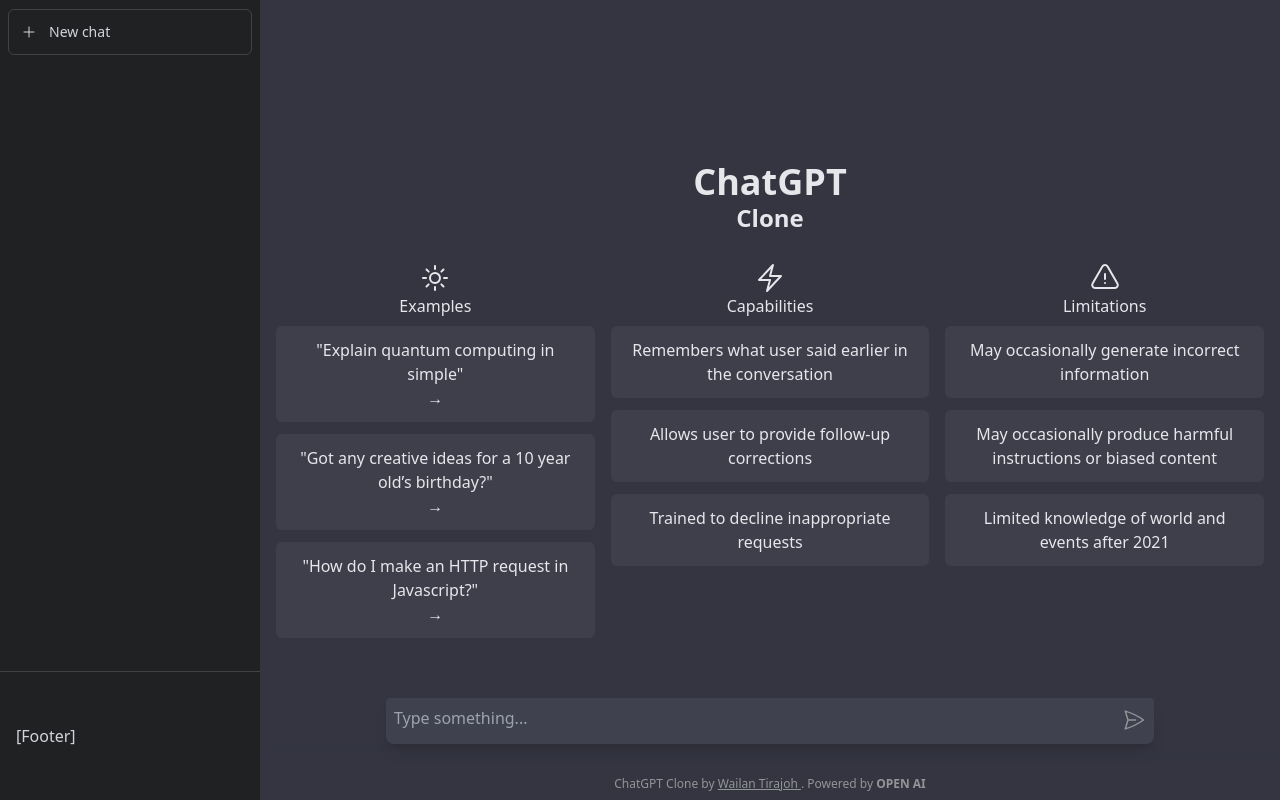
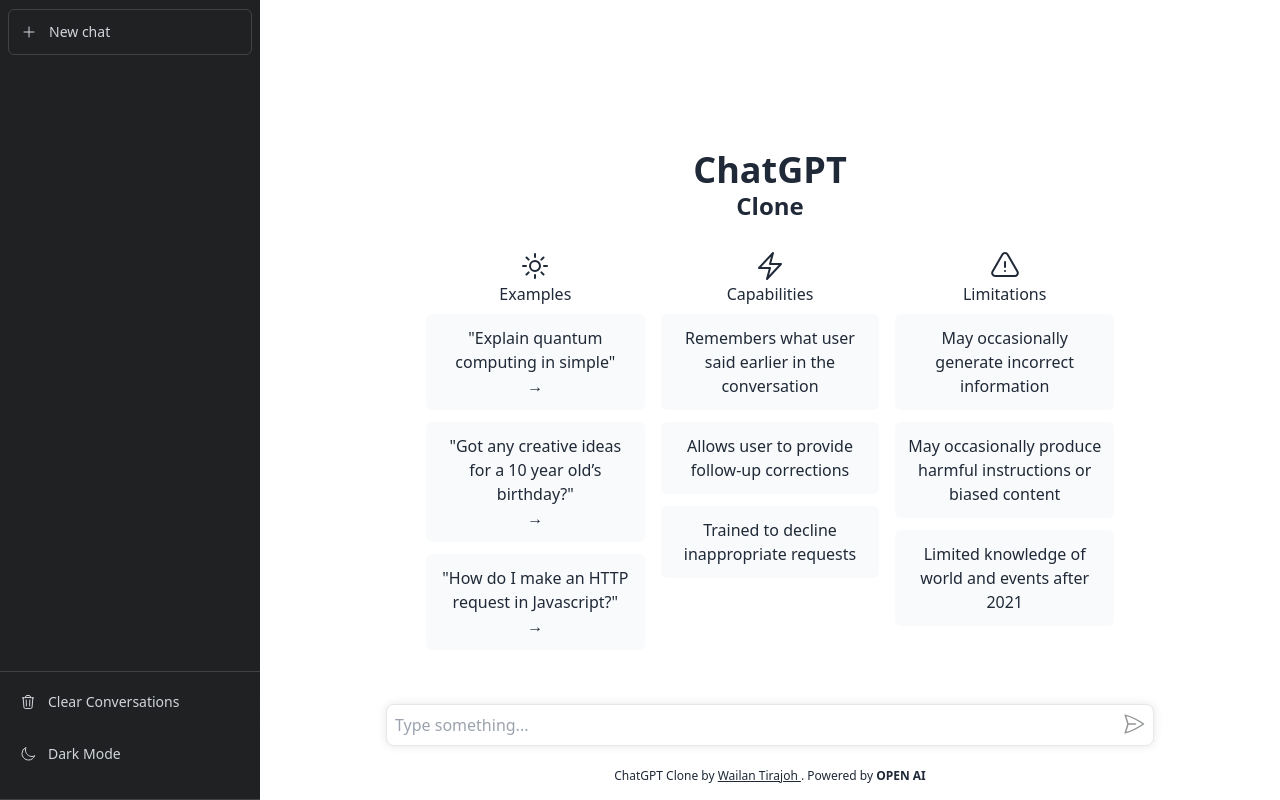
Before and after one commit to WailanTirajoh/chat-gpt-clone, a Nuxt app: page /chat in a window 1280 px wide. Built offline with nearby package versions, Linux system fonts and the light colour scheme.

Commit message:
feat: dark mode & clear conversations

```diff
--- a/assets/css/custom.css
+++ b/assets/css/custom.css
@@ -1,15 +1,30 @@
+.dark ::-webkit-scrollbar {
+  width: 0.5rem;
+  height: 1rem;
+}
+
+.dark ::-webkit-scrollbar-track {
+  background: #343541;
+  border-radius: 2.5px;
+}
+
+.dark ::-webkit-scrollbar-thumb {
+  background-color: #565869;
+  border-radius: 5px;
+}
+
 *::-webkit-scrollbar {
   width: 0.5rem;
   height: 1rem;
 }
 
 *::-webkit-scrollbar-track {
-  background: #343541;
+  background: #fff;
   border-radius: 2.5px;
 }
 
 *::-webkit-scrollbar-thumb {
-  background-color: #565869;
+  background-color: #e1e1e9;
   border-radius: 5px;
 }
 
--- a/components/App/Navbar.vue
+++ b/components/App/Navbar.vue
@@ -1,3 +1,17 @@
+<script setup lang="ts">
+import { useDark, useToggle } from "@vueuse/core";
+
+const isDark = useDark();
+const { removeAllRooms } = useRoom();
+const { removeAllMessages } = useChat();
+const toggleDark = useToggle(isDark);
+const isClearConversation = ref(false);
+function confirmClearConversation() {
+  removeAllMessages();
+  removeAllRooms();
+  isClearConversation.value = false;
+}
+</script>
 <template>
   <nav
     class="bg-grey-900 fixed hidden md:flex md:flex-col bottom-0 w-full md:top-0 md:w-[260px] bg-grey-2 h-12 md:h-full text-gray-300"
@@ -30,6 +44,94 @@
     >
       <RoomList />
     </ul>
-    <div class="h-32 p-4 md:flex items-center">[Footer]</div>
+    <ul
+      class="h-32 p-2 border-b border-grey-200 text-sm overflow-auto gap-2 flex flex-col duration-200"
+    >
+      <li class="overflow-hidden rounded">
+        <button
+          class="flex gap-3 items-center p-3 hover:bg-grey-800 w-full"
+          @click="confirmClearConversation()"
+          v-if="isClearConversation"
+        >
+          <svg
+            xmlns="http://www.w3.org/2000/svg"
+            fill="none"
+            viewBox="0 0 24 24"
+            stroke-width="1.5"
+            stroke="currentColor"
+            class="w-4 h-4"
+          >
+            <path
+              stroke-linecap="round"
+              stroke-linejoin="round"
+              d="M4.5 12.75l6 6 9-13.5"
+            />
+          </svg>
+          Confirm clear Conversations
+        </button>
+        <button
+          class="flex gap-3 items-center p-3 hover:bg-grey-800 w-full"
+          @click="isClearConversation = true"
+          v-else
+        >
+          <svg
+            xmlns="http://www.w3.org/2000/svg"
+            fill="none"
+            viewBox="0 0 24 24"
+            stroke-width="1.5"
+            stroke="currentColor"
+            class="w-4 h-4"
+          >
+            <path
+              stroke-linecap="round"
+              stroke-linejoin="round"
+              d="M14.74 9l-.346 9m-4.788 0L9.26 9m9.968-3.21c.342.052.682.107 1.022.166m-1.022-.165L18.16 19.673a2.25 2.25 0 01-2.244 2.077H8.084a2.25 2.25 0 01-2.244-2.077L4.772 5.79m14.456 0a48.108 48.108 0 00-3.478-.397m-12 .562c.34-.059.68-.114 1.022-.165m0 0a48.11 48.11 0 013.478-.397m7.5 0v-.916c0-1.18-.91-2.164-2.09-2.201a51.964 51.964 0 00-3.32 0c-1.18.037-2.09 1.022-2.09 2.201v.916m7.5 0a48.667 48.667 0 00-7.5 0"
+            />
+          </svg>
+          Clear Conversations
+        </button>
+      </li>
+      <li class="overflow-hidden rounded">
+        <button
+          @click="toggleDark()"
+          class="flex gap-3 items-center p-3 hover:bg-grey-800 w-full"
+        >
+          <template v-if="isDark">
+            <svg
+              xmlns="http://www.w3.org/2000/svg"
+              fill="none"
+              viewBox="0 0 24 24"
+              stroke-width="1.5"
+              stroke="currentColor"
+              class="w-4 h-4"
+            >
+              <path
+                stroke-linecap="round"
+                stroke-linejoin="round"
+                d="M12 3v2.25m6.364.386l-1.591 1.591M21 12h-2.25m-.386 6.364l-1.591-1.591M12 18.75V21m-4.773-4.227l-1.591 1.591M5.25 12H3m4.227-4.773L5.636 5.636M15.75 12a3.75 3.75 0 11-7.5 0 3.75 3.75 0 017.5 0z"
+              />
+            </svg>
+            Light Mode
+          </template>
+          <template v-else>
+            <svg
+              xmlns="http://www.w3.org/2000/svg"
+              fill="none"
+              viewBox="0 0 24 24"
+              stroke-width="1.5"
+              stroke="currentColor"
+              class="w-4 h-4"
+            >
+              <path
+                stroke-linecap="round"
+                stroke-linejoin="round"
+                d="M21.752 15.002A9.718 9.718 0 0118 15.75c-5.385 0-9.75-4.365-9.75-9.75 0-1.33.266-2.597.748-3.752A9.753 9.753 0 003 11.25C3 16.635 7.365 21 12.75 21a9.753 9.753 0 009.002-5.998z"
+              />
+            </svg>
+            Dark Mode
+          </template>
+        </button>
+      </li>
+    </ul>
   </nav>
 </template>
--- a/components/Chat/Body.vue
+++ b/components/Chat/Body.vue
@@ -13,17 +13,21 @@
         class="fixed left-0 bottom-0 w-full md:w-[calc(100%-260px)] md:ml-[260px]"
         style="clip-path: inset(0 0 0 0)"
       >
-        <ChatInput class="px-2" />
-        <div class="bg-gradient-to-t from-grey-700 py-2"></div>
-        <div class="bg-grey-700 text-grey-400 text-xs text-center pb-2 py-4">
+        <div class="-mb-14">
+          <ChatInput class="px-2" />
+        </div>
+        <div class="bg-gradient-to-t from-white dark:from-grey-700 py-8"></div>
+        <div
+          class="bg-white dark:bg-grey-700 dark:text-grey-400 text-xs text-center pb-4 py-2"
+        >
           ChatGPT Clone by
           <a
             class="text-grey-300 underline"
             href="https://github.com/WailanTirajoh"
             target="_blank"
           >
-            Wailan Tirajoh
-          </a>. Powered by <b class="text-grey-300"> OPEN AI </b>
+            Wailan Tirajoh </a
+          >. Powered by <b class="text-grey-300"> OPEN AI </b>
         </div>
       </div>
     </div>
--- a/components/Chat/Input.vue
+++ b/components/Chat/Input.vue
@@ -56,16 +56,13 @@
 
 <template>
   <div>
-    <div class="tw-container grid gap-2">
-      <form
-        @submit.prevent="sendMessage"
-        class="bg-grey-500 border-grey-900 shadow-lg rounded-lg relative"
-      >
+    <div class="tw-container grid gap-2 pt-2 ">
+      <form class="relative" @submit.prevent="sendMessage">
         <textarea
           v-bind="$attrs"
           v-model="inputValue"
           type="text"
-          class="chat-input bg-grey-500 text-white p-2 rounded focus:outline-none focus:outline-2 w-full resize-none disabled:bg-gray-700"
+          class="chat-input dark:bg-grey-500 dark:text-white p-2 focus:outline-none focus:outline-2 w-full resize-none disabled:bg-gray-700 border dark:border-grey-200 shadow-[0_0_10px_rgba(0,0,0,0.10)] dark:shadow-[0_0_15px_rgba(0,0,0,0.10)] rounded-lg "
           ref="textinput"
           rows="1"
           :placeholder="isFetching ? 'Thinking . . .' : 'Type something...'"
@@ -74,7 +71,7 @@
           @input="inputHandler"
         />
 
-        <button class="absolute right-2 bottom-3 text-grey-400">
+        <button class="absolute right-2 bottom-4 text-grey-400">
           <svg
             xmlns="http://www.w3.org/2000/svg"
             fill="none"
--- a/components/Chat/List.vue
+++ b/components/Chat/List.vue
@@ -6,14 +6,14 @@
 <template>
   <ul class="pb-6">
     <li
-      class="even:bg-grey-600 even:!border-grey-800 even:!border-y"
+      class="even:bg-gray-50 dark:even:bg-grey-600 dark:even:!border-grey-800 even:!border-y"
       v-for="chat in chats"
       :key="chat.id"
     >
       <div class="p-4 tw-container flex gap-4">
         <div class="w-[30px]">
           <div
-            class="p-1 rounded-sm flex items-center justify-center"
+            class="p-1 rounded-sm flex items-center justify-center text-gray-200"
             :class="{
               'bg-[#10a37f]': chat.sender === 'bot',
               'bg-grey-600': chat.sender === 'human',
--- a/components/Chat/New.vue
+++ b/components/Chat/New.vue
@@ -103,11 +103,13 @@
 }
 </script>
 <template>
-  <div class="grid place-items-center h-full">
+  <div
+    class="text-gray-800 w-full md:max-w-2xl lg:max-w-3xl md:h-full md:flex md:flex-col items-center my-auto mx-auto px-6 dark:text-gray-100"
+  >
     <div class="" v-if="creatingRoom">
       Please wait while generating room & conversation . . .
     </div>
-    <div class="p-4" v-else>
+    <div class="p-4 my-auto" v-else>
       <div class="text-center grid gap-5">
         <div class="h-20">
           <h1 class="text-4xl font-semibold">ChatGPT</h1>
@@ -126,10 +128,11 @@
               <div
                 :tabindex="list.title === 'Examples' ? 0 : undefined"
                 :role="list.title === 'Examples' ? 'button' : undefined"
-                class="bg-grey-650 p-3 rounded-md"
+                class="bg-gray-50 dark:bg-grey-650 p-3 rounded-md"
                 v-for="child in list.childs"
                 :class="{
-                  'hover:bg-grey-900 cursor-pointer': list.title === 'Examples',
+                  'hover:bg-gray-200 dark:hover:bg-grey-900 cursor-pointer':
+                    list.title === 'Examples',
                 }"
                 :key="child.message"
                 @click="
--- a/composables/useChat.ts
+++ b/composables/useChat.ts
@@ -122,6 +122,10 @@
     chatInput.value = null;
   }
 
+  function removeAllMessages() {
+    chats.value = []
+  }
+
   // Clear selected room whenever root changes
   watch(
     () => route.params,
@@ -136,6 +140,7 @@
     list: readonly(list),
     addMessage,
     removeMessage,
+    removeAllMessages,
     updateMessage,
     sendChatToBot,
   };
--- a/composables/useRoom.ts
+++ b/composables/useRoom.ts
@@ -29,6 +29,10 @@
     }
   }
 
+  function removeAllRooms() {
+    rooms.value = [];
+  }
+
   function updateRoom(room: Room, roomId?: string): void {
     const index = rooms.value.findIndex((obj) => obj.id === roomId);
     rooms.value[index] = room;
@@ -43,6 +47,7 @@
     creatingRoom,
     addRoom,
     removeRoom,
+    removeAllRooms,
     updateRoom,
     setCreateRoom,
   };
--- a/layouts/default.vue
+++ b/layouts/default.vue
@@ -11,7 +11,7 @@
 });
 </script>
 <template>
-  <div class="bg-grey-700 w-full h-[100vh] text-gray-200 md:pl-[260px]">
+  <div class="dark:bg-grey-700 w-full h-[100vh] text-gray-800 dark:text-gray-200 md:pl-[260px]">
     <main
       ref="chatwrapper"
       class="chat-body h-full overflow-auto bg-grey relative scroll-smooth"
```
